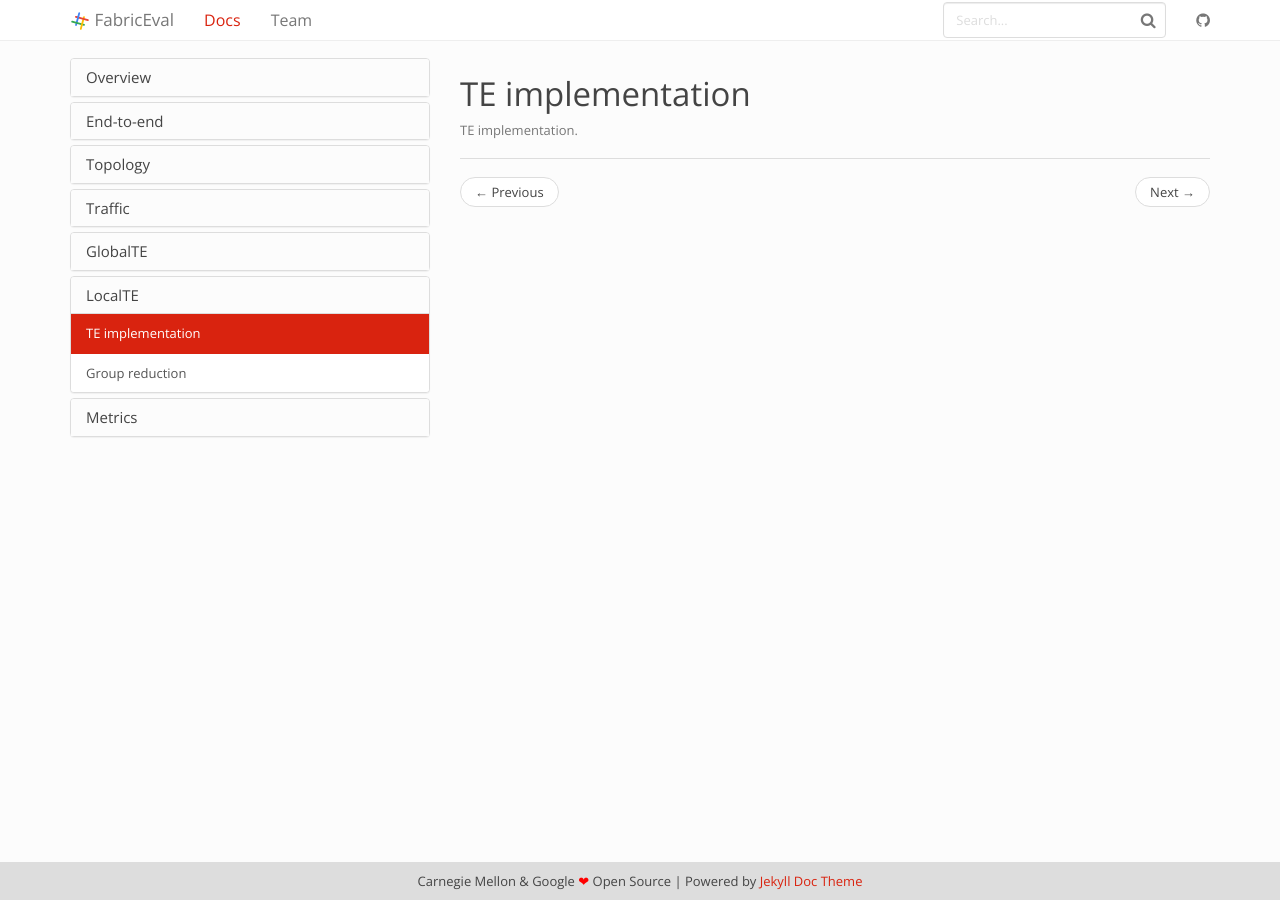
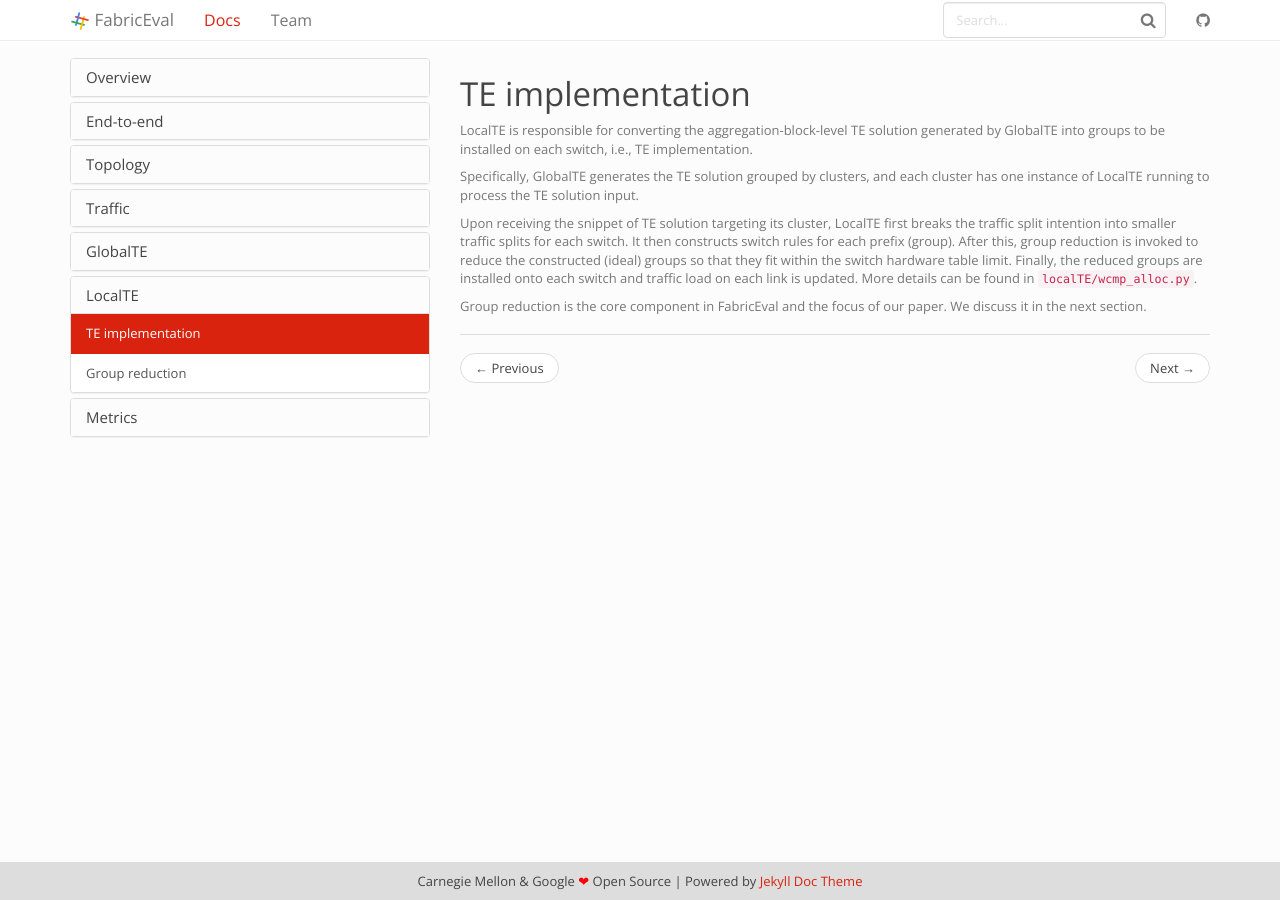
Before and after one commit to shuoshuc/FabricEval, a Jekyll site: the page built from docs/_docs/localte/te-impl.md, in a window 1280 px wide. Built offline with Jekyll 4.4.1, drawn with Linux system fonts in a browser that asks for light colours.

Commit message:
Write TE impl

```diff
--- a/docs/_docs/localte/te-impl.md
+++ b/docs/_docs/localte/te-impl.md
@@ -3,4 +3,19 @@ title: TE implementation
 permalink: /docs/te-impl/
 ---
 
-TE implementation.
+LocalTE is responsible for converting the aggregation-block-level TE solution
+generated by GlobalTE into groups to be installed on each switch, i.e., TE implementation.
+
+Specifically, GlobalTE generates the TE solution grouped by clusters, and each
+cluster has one instance of LocalTE running to process the TE solution input.
+
+Upon receiving the snippet of TE solution targeting its cluster, LocalTE first
+breaks the traffic split intention into smaller traffic splits for each switch.
+It then constructs switch rules for each prefix (group). After this, group reduction
+is invoked to reduce the constructed (ideal) groups so that they fit within the
+switch hardware table limit. Finally, the reduced groups are installed onto each
+switch and traffic load on each link is updated. More details can be found in
+`localTE/wcmp_alloc.py`.
+
+Group reduction is the core component in FabricEval and the focus of our paper.
+We discuss it in the next section.
```
